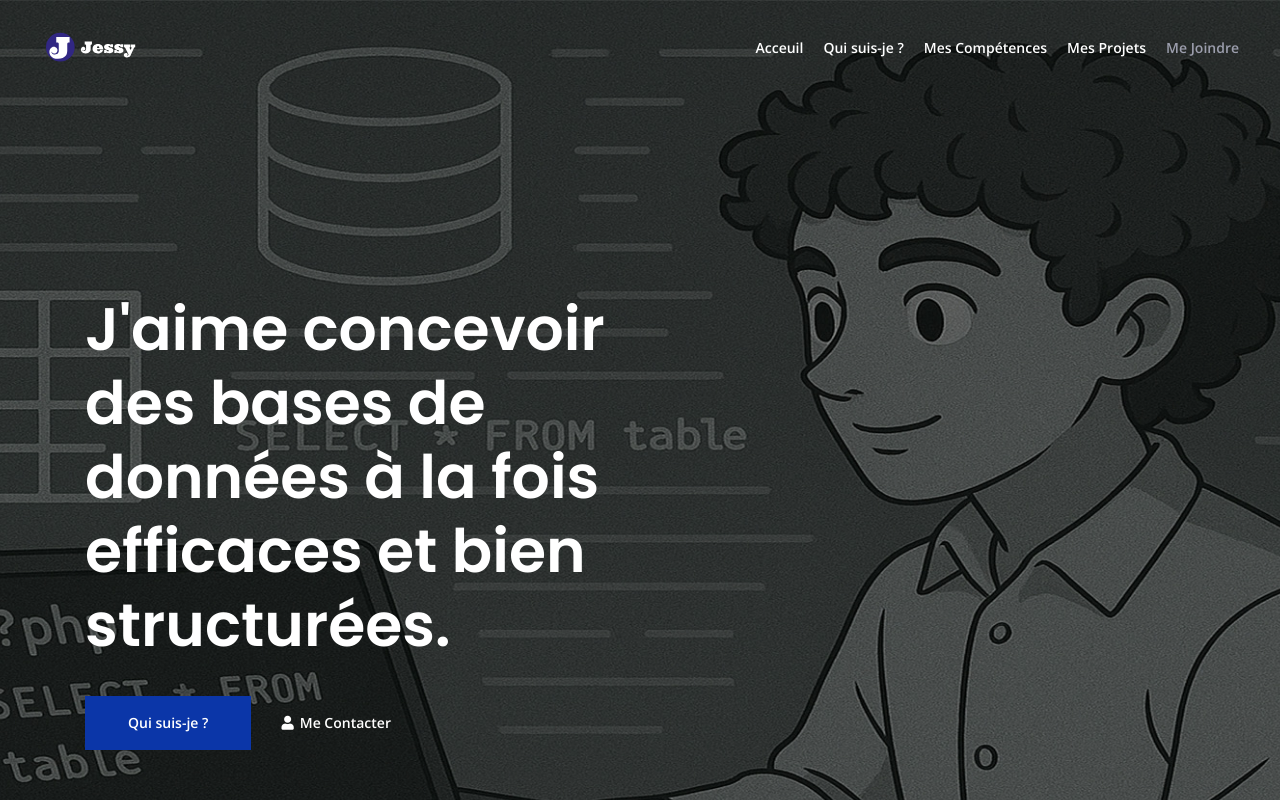
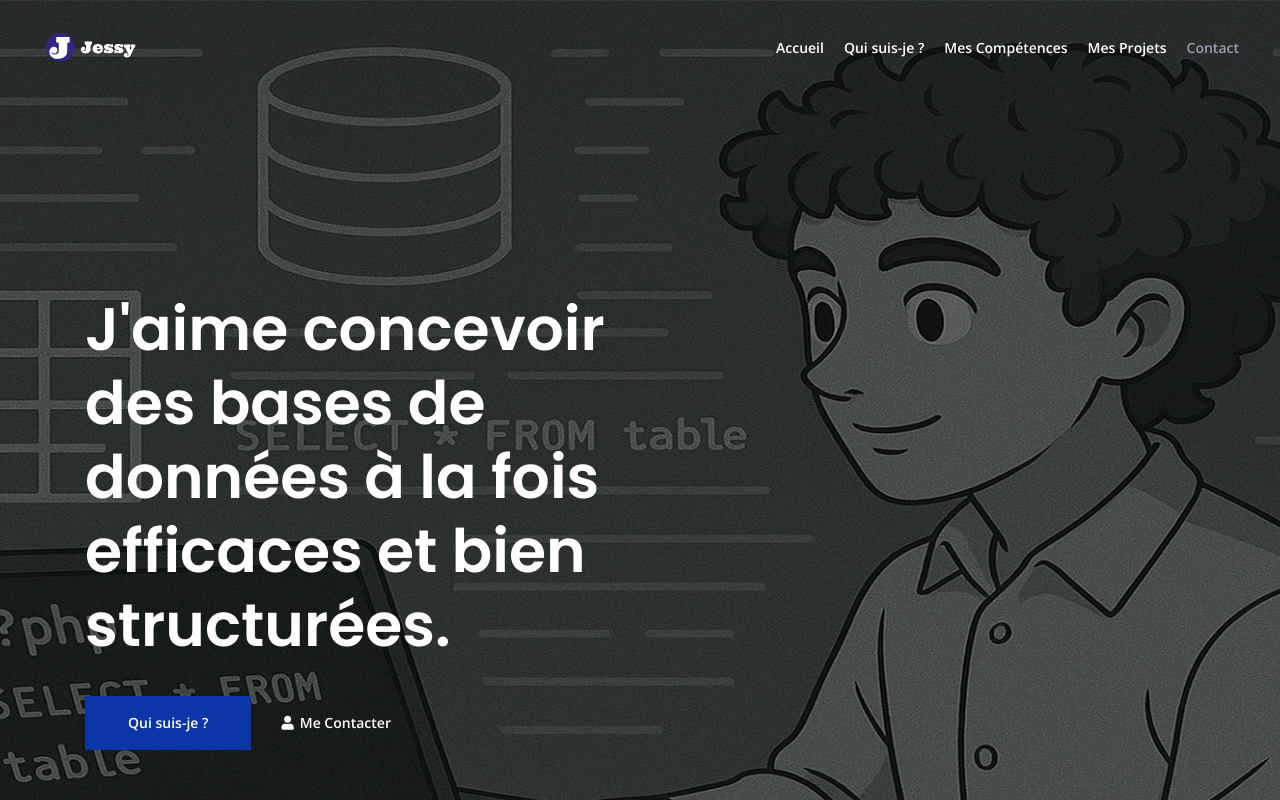
Before and after one commit to J2S80000/Portfolio, a plain HTML site: page index.html in a window 1280 px wide. Shown: the top 800 px of the page. Drawn offline with nearby package versions, Linux system fonts and the light colour scheme.

Commit message:
correction des divers fautes

```diff
--- a/index.html
+++ b/index.html
@@ -49,7 +49,7 @@
             <div class="navbar-collapse offcanvas-collapse" id="navbarsExampleDefault">
                 <ul class="navbar-nav ml-auto">
                     <li class="nav-item">
-                        <a class="nav-link page-scroll" href="#header">Acceuil<span class="sr-only">(current)</span></a>
+                        <a class="nav-link page-scroll" href="#header">Accueil<span class="sr-only">(current)</span></a>
                     </li>
                     <li class="nav-item">
                         <a class="nav-link page-scroll" href="#about">Qui suis-je ?</a>
@@ -60,7 +60,7 @@
                     <li class="nav-item">
                         <a class="nav-link page-scroll" href="#projects">Mes Projets</a>
                     <li class="nav-item">
-                        <a class="nav-link page-scroll" href="#contact">Me Joindre</a>
+                        <a class="nav-link page-scroll" href="#contact">Contact</a>
                     </li>
                 </ul>
 
@@ -171,7 +171,7 @@
 
                         <!-- Text Container -->
                         <div class="text-container">
-                            <h2>Pourquoi travailler avec moi ? </h2>
+                            <h2> Pourquoi collaborer avec moi ?</h2>
                             <p>Je m'efforce d'être extrêmement rigoureux et à l'écoute, en m'engageant pleinement pour répondre avec précision aux besoins de chaque client.</p>                           <h5>DEVELOPPEMENT WEB</h5>
                             <p>J’utilise au quotidien HTML, CSS, JavaScript, Bootstrap et d’autres frameworks modernes, ainsi que des outils de design comme Photoshop, Illustrator et Figma.</p> <h5>BASE DE DONNÉES</h5>
                             <p>Je maîtrise au quotidien le SQL, la modélisation de données, ainsi que des systèmes de gestion comme MySQL et PostgreSQL.</p>
```
